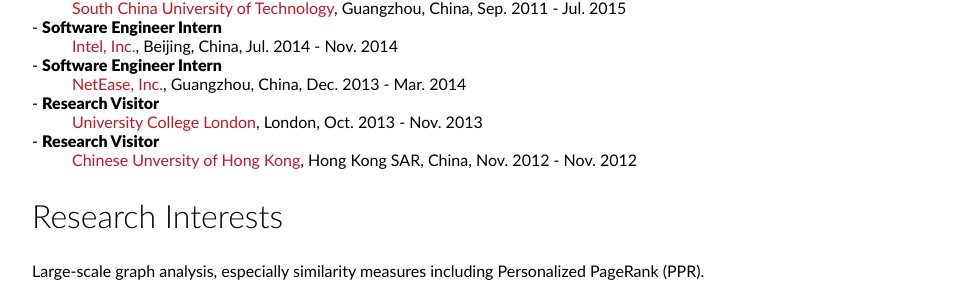
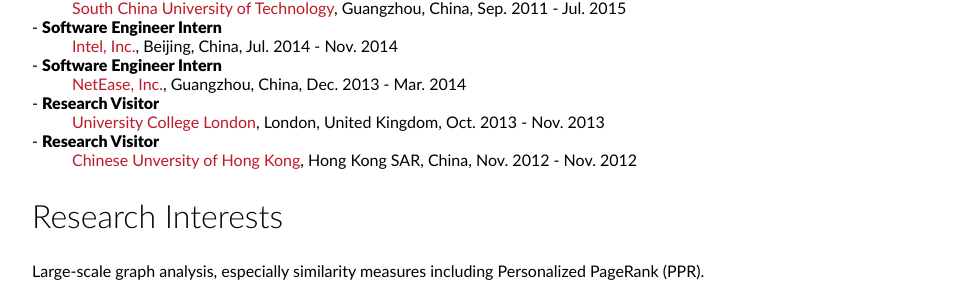
Before and after one commit to 2danlin/2danlin.github.io, a Jekyll site: the page built from index.html, in a window 1280 px wide. Shown: the part 491-797 px from the top of the page, without its empty margins (160-1119 px from the left). Built offline with Jekyll 4.4.1, drawn with Linux system fonts in a browser that asks for light colours.

Commit message:
Update index.html

```diff
--- a/index.html
+++ b/index.html
@@ -23,7 +23,7 @@
 		<dt>- <strong>Software Engineer Intern</strong></dt>
 		<dd><a>NetEase, Inc.</a>, Guangzhou, China, Dec. 2013 - Mar. 2014</dd>
 		<dt>- <strong>Research Visitor</strong></dt>
-		<dd><a>University College London</a>, London, Oct. 2013 - Nov. 2013</dd>
+		<dd><a>University College London</a>, London, United Kingdom, Oct. 2013 - Nov. 2013</dd>
 		<dt>- <strong>Research Visitor</strong></dt>
 		<dd><a>Chinese Unversity of Hong Kong</a>, Hong Kong SAR, China, Nov. 2012 - Nov. 2012</dd>
 	</dl>
```
